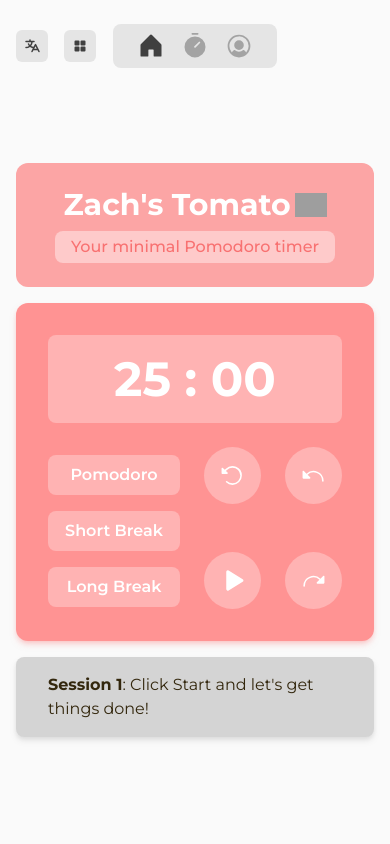
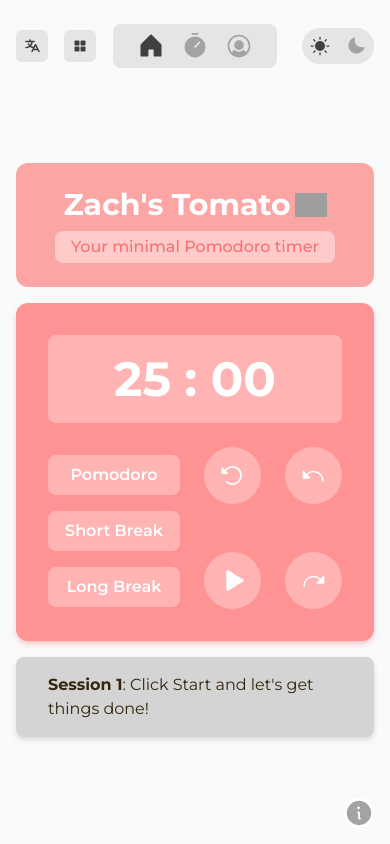
Before and after one commit to wmCmo/tomato, a React (Vite) app: page / in a window 390 px wide. Built offline with nearby package versions, Linux system fonts and the light colour scheme; grey boxes are pictures that could not be loaded; a web font is replaced by a local one.

Commit message:
feat: add Product Hunt embed

```diff
--- a/src/App.jsx
+++ b/src/App.jsx
@@ -1,6 +1,6 @@
 import { useEffect, useState } from "react";
 import { NavLink, Outlet } from "react-router";
-import { IconContext, SunIcon, MoonIcon, DesktopIcon, TranslateIcon, HouseIcon, TimerIcon, UserCircleIcon, SquaresFourIcon } from "@phosphor-icons/react";
+import { IconContext, SunIcon, MoonIcon, DesktopIcon, TranslateIcon, HouseIcon, TimerIcon, UserCircleIcon, SquaresFourIcon, InfoIcon } from "@phosphor-icons/react";
 import en from "./dictionary/en";
 import ja from "./dictionary/ja";
 import { useTheme } from "./hooks/use-theme";
@@ -14,6 +14,7 @@ export default function App() {
   const { theme, setTheme, toggleTheme } = useTheme();
   const [timerOn, setTimerOn] = useState(false);
   const [isPixel, setIsPixel] = useState(JSON.parse(localStorage.getItem('isPixel') || 'false'));
+  const [showInfo, setShowInfo] = useState(false);
 
   const dict = dictionary[lang];
 
@@ -46,9 +47,9 @@ export default function App() {
     localStorage.setItem('isPixel', JSON.stringify(isPixel));
   }, [isPixel]);
 
-  const navAnimate = 'transition-all ease-in-out duration-200';
+  const navAnimate = 'transition-all ease-in-out duration-200 cursor-pointer';
   return (
-    <div className={`relative min-h-screen flex justify-center items-center p-4 sm:p-8 ${lang === 'en' ? (isPixel ? 'font-pixel' : 'font-display') : 'font-zenMaru'} bg-background ${navAnimate}`}>
+    <div className={`relative min-h-screen flex justify-center items-center p-4 sm:p-8 ${lang === 'en' ? (isPixel ? 'font-pixel' : 'font-display') : 'font-zenMaru'} bg-background ${navAnimate} cursor-default`}>
       <div className="fixed top-6 w-full px-4 sm:px-8 items-center grid grid-cols-[1fr_auto_1fr]">
         <div className={`flex gap-4 justify-self-start items-center cursor-pointer text-accent`}>
           <div className="p-2 rounded-md bg-foreground">
@@ -66,24 +67,26 @@ export default function App() {
             <NavLink to={'/'} className={({ isActive }) => navFunc(isActive)}>
               <HouseIcon className={navAnimate} />
             </NavLink>
-            <TimerIcon className={`${timerOn ? 'text-accent' : 'text-muted hover:text-muted-foreground'} ${navAnimate}`} onClick={() => setTimerOn(prev => !prev)} />
+            <TimerIcon className={`cursor-pointer ${timerOn ? 'text-accent' : 'text-muted hover:text-muted-foreground'} ${navAnimate}`} onClick={() => setTimerOn(prev => !prev)} />
             <NavLink to={'/signin'} className={({ isActive }) => navFunc(isActive)}>
               <UserCircleIcon className={navAnimate} />
             </NavLink>
           </IconContext.Provider>
         </nav>
-        <div className={`hidden justify-self-end rounded-full sm:flex items-center gap-4 p-2 bg-foreground transition-colors duration-200 ease-in-out`}>
+        <div className={`justify-self-end rounded-full flex items-center gap-4 p-2 bg-foreground`}>
           <IconContext.Provider value={{
             size: 20,
             weight: 'fill'
           }}>
-            <SunIcon className={`hover:cursor-pointer transition-all ease-in-out duration-200 ${theme === 'light' ? 'fill-neutral-700' : theme === 'dark' ? 'fill-neutral-700 hover:fill-neutral-600' : 'fill-neutral-400 dark:fill-neutral-700 hover:fill-neutral-500 dark:hover:fill-neutral-600'}`} onClick={() => { setTheme('light'); }} />
-            <MoonIcon className={`hover:cursor-pointer transition-all ease-in-out duration-200 ${theme === 'dark' ? 'fill-neutral-400' : theme === 'system' ? 'fill-neutral-400 dark:fill-neutral-700 hover:fill-neutral-500 dark:hover:fill-neutral-600' : 'fill-neutral-400 hover:fill-neutral-500'}`} onClick={() => { setTheme('dark'); }} />
-            <DesktopIcon className={`hover:cursor-pointer transition-all ease-in-out duration-200 ${theme === 'system' ? 'fill-neutral-700 dark:fill-neutral-400' : theme === 'light' ? 'fill-neutral-400 hover:fill-neutral-500' : 'fill-neutral-700 hover:fill-neutral-600'}`} onClick={() => { setTheme('system'); }} />
+            <SunIcon className={`${navAnimate} ${theme === 'light' ? 'fill-neutral-700' : theme === 'dark' ? 'fill-neutral-700 hover:fill-neutral-600' : 'fill-neutral-400 dark:fill-neutral-700 hover:fill-neutral-500 dark:hover:fill-neutral-600'}`} onClick={() => { setTheme('light'); }} />
+            <MoonIcon className={`${navAnimate} ${theme === 'dark' ? 'fill-neutral-400' : theme === 'system' ? 'fill-neutral-400 dark:fill-neutral-700 hover:fill-neutral-500 dark:hover:fill-neutral-600' : 'fill-neutral-400 hover:fill-neutral-500'}`} onClick={() => { setTheme('dark'); }} />
+            <DesktopIcon className={`hidden sm:block ${navAnimate} ${theme === 'system' ? 'fill-neutral-700 dark:fill-neutral-400' : theme === 'light' ? 'fill-neutral-400 hover:fill-neutral-500' : 'fill-neutral-700 hover:fill-neutral-600'}`} onClick={() => { setTheme('system'); }} />
           </IconContext.Provider>
         </div>
       </div>
       <Outlet context={{ dict, timerOn, isPixel }} />
+      <a className={`select-none fixed bottom-16 right-4 ${showInfo ? 'opacity-100 translate-y-0' : 'pointer-events-none opacity-0 translate-y-10'} ${navAnimate}`} href="https://www.producthunt.com/products/zach-s-tomato?embed=true&amp;utm_source=badge-featured&amp;utm_medium=badge&amp;utm_campaign=badge-zach-s-tomato" target="_blank" rel="noopener noreferrer"><img alt="Zach's Tomato - Minimal + Responsive Pomodoro Timer | Product Hunt" width="250" height="54" src="https://api.producthunt.com/widgets/embed-image/v1/featured.svg?post_id=1071002&amp;theme=neutral&amp;t=1770089203158" /></a>
+      <InfoIcon weight="fill" className={`bg-white rounded-full fixed text-muted hover:text-accent bottom-4 right-4 ${navAnimate} ${showInfo ? 'rotate-180' : 'rotate-0'}`} size={30} onClick={() => setShowInfo(prev => !prev)} />
     </div>
   );
 }
```
